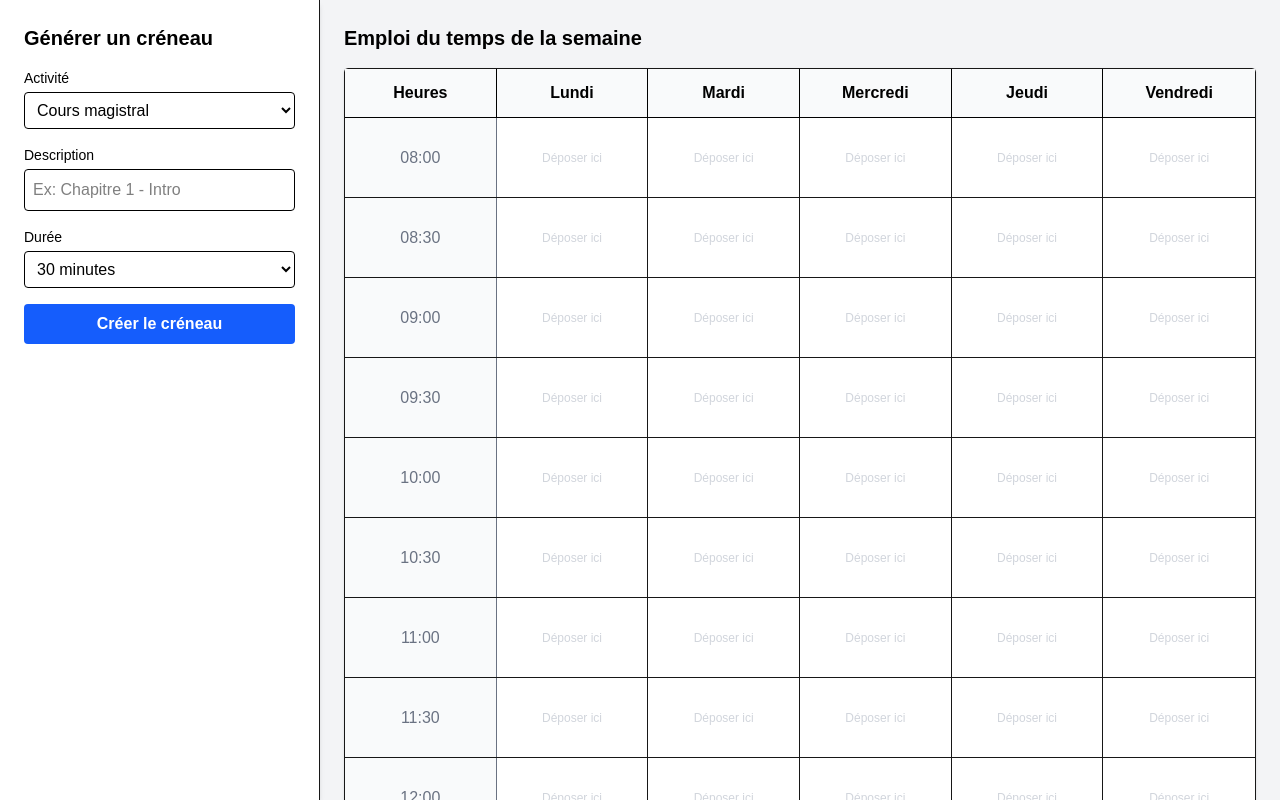
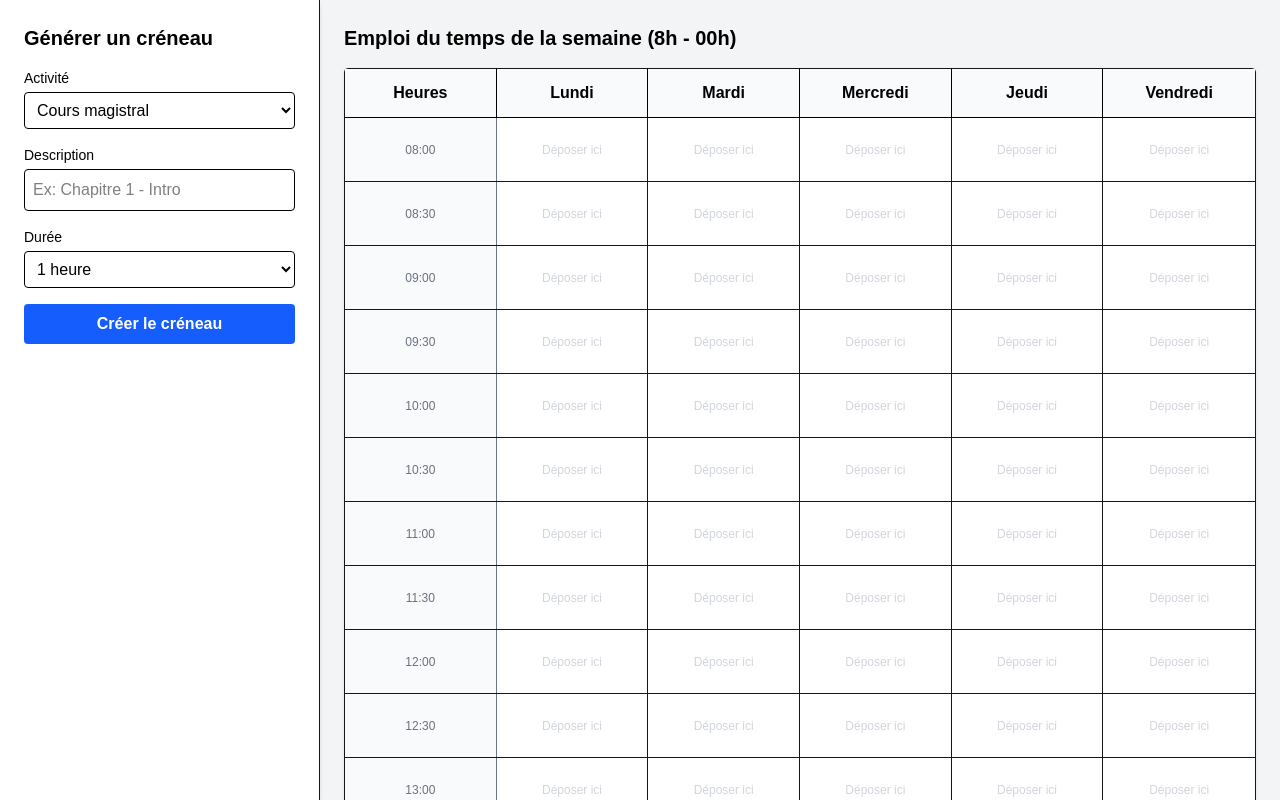
Before and after one commit to lukasv-code/projet_agenda, a Next.js app: page / in a window 1280 px wide. Built offline with nearby package versions, Linux system fonts and the light colour scheme.

Commit message:
feat: initialisation propre du projet Next.js 4

```diff
--- a/app/page.tsx
+++ b/app/page.tsx
@@ -28,32 +28,36 @@ const activitiesData = [
 interface Slot {
   activity: string;
   description: string;
-  duration: number;
+  duration: number; // en minutes (30, 60, 90, 120...)
   color: string;
+  isCovered?: boolean; // Pour masquer les cellules en dessous si le créneau dure plus de 30 min
 }
 
 const jours = ["Lundi", "Mardi", "Mercredi", "Jeudi", "Vendredi"];
-const heures = [
-  "08:00",
-  "08:30",
-  "09:00",
-  "09:30",
-  "10:00",
-  "10:30",
-  "11:00",
-  "11:30",
-  "12:00",
-];
+
+// Génération automatique des heures de 08:00 à 00:00 par tranches de 30 minutes
+const generateHours = () => {
+  const list = [];
+  for (let h = 8; h <= 23; h++) {
+    const hourStr = h < 10 ? `0${h}` : `${h}`;
+    list.push(`${hourStr}:00`);
+    list.push(`${hourStr}:30`);
+  }
+  list.push("00:00");
+  return list;
+};
+
+const heures = generateHours();
 
 export default function AgendaApp() {
   const [description, setDescription] = useState("");
   const [selectedActivity, setSelectedActivity] = useState(
     activitiesData[0].name,
   );
-  const [duration, setDuration] = useState("30");
+  const [duration, setDuration] = useState("60");
   const [generatedSlot, setGeneratedSlot] = useState<Slot | null>(null);
 
-  // Stocke les créneaux placés dans la grille : clé = "Jour-Heure" (ex: "Lundi-08:00")
+  // Stocke les créneaux placés : clé = "Jour-Heure"
   const [schedule, setSchedule] = useState<{ [key: string]: Slot }>({});
 
   const handleGenerate = (e: React.FormEvent) => {
@@ -69,15 +73,35 @@ export default function AgendaApp() {
     });
   };
 
-  const handleDrop = (jour: string, heure: string) => {
-    if (generatedSlot) {
-      const cellKey = `${jour}-${heure}`;
-      setSchedule((prev) => ({
-        ...prev,
-        [cellKey]: generatedSlot,
-      }));
-      setGeneratedSlot(null); // Retire le créneau de la zone de gauche une fois placé
+  const handleDrop = (jour: string, heureDebut: string) => {
+    if (!generatedSlot) return;
+
+    const numBlocks = generatedSlot.duration / 30; // Ex: 120 min / 30 = 4 blocs
+    const startIndex = heures.indexOf(heureDebut);
+
+    if (startIndex === -1) return;
+
+    const newSchedule = { ...schedule };
+
+    // Place le créneau principal sur la case de départ
+    const startKey = `${jour}-${heureDebut}`;
+    newSchedule[startKey] = generatedSlot;
+
+    // Marque les blocs suivants comme "couverts" pour la durée du créneau
+    for (let i = 1; i < numBlocks; i++) {
+      const nextIndex = startIndex + i;
+      if (nextIndex < heures.length) {
+        const nextHeure = heures[nextIndex];
+        const nextKey = `${jour}-${nextHeure}`;
+        newSchedule[nextKey] = {
+          ...generatedSlot,
+          isCovered: true, // Indique que c'est une cellule occupée par le prolongement du dessus
+        };
+      }
     }
+
+    setSchedule(newSchedule);
+    setGeneratedSlot(null);
   };
 
   return (
@@ -131,6 +155,8 @@ export default function AgendaApp() {
                 <option value="30">30 minutes</option>
                 <option value="60">1 heure</option>
                 <option value="90">1 heure 30</option>
+                <option value="120">2 heures</option>
+                <option value="180">3 heures</option>
               </select>
             </div>
 
@@ -158,13 +184,13 @@ export default function AgendaApp() {
         </div>
       </div>
 
-      {/* COLONNE DE DROITE : Grille Emploi du temps (Jours x Heures) */}
+      {/* COLONNE DE DROITE : Grille Emploi du temps (Jours x Heures jusqu'à 00:00) */}
       <div className="w-3/4 p-6 overflow-auto">
         <h2 className="text-xl font-bold mb-4 text-black">
-          Emploi du temps de la semaine
+          Emploi du temps de la semaine (8h - 00h)
         </h2>
         <div className="bg-white rounded shadow border inline-block min-w-full">
-          <div className="grid grid-cols-6 border-b bg-gray-50 text-black font-semibold text-center">
+          <div className="grid grid-cols-6 border-b bg-gray-50 text-black font-semibold text-center sticky top-0 z-10">
             <div className="p-3 border-r">Heures</div>
             {jours.map((jour) => (
               <div key={jour} className="p-3 border-r last:border-r-0">
@@ -176,10 +202,10 @@ export default function AgendaApp() {
           {heures.map((heure) => (
             <div
               key={heure}
-              className="grid grid-cols-6 border-b last:border-b-0 h-20"
+              className="grid grid-cols-6 border-b last:border-b-0 h-16"
             >
               {/* Colonne des heures */}
-              <div className="p-3 border-r text-gray-500 font-medium text-center flex items-center justify-center bg-gray-50">
+              <div className="p-2 border-r text-gray-500 font-medium text-center flex items-center justify-center bg-gray-50 text-xs">
                 {heure}
               </div>
 
@@ -187,6 +213,16 @@ export default function AgendaApp() {
               {jours.map((jour) => {
                 const cellKey = `${jour}-${heure}`;
                 const slotInCell = schedule[cellKey];
+
+                // Si la cellule est masquée car couverte par un créneau plus long du dessus, on ne l'affiche pas
+                if (slotInCell?.isCovered) {
+                  return (
+                    <div
+                      key={jour}
+                      className="border-r last:border-r-0 bg-gray-50/50"
+                    ></div>
+                  );
+                }
 
                 return (
                   <div
@@ -197,7 +233,10 @@ export default function AgendaApp() {
                   >
                     {slotInCell ? (
                       <div
-                        className={`w-full h-full p-2 rounded border text-xs shadow-sm overflow-hidden flex flex-col justify-between ${slotInCell.color}`}
+                        className={`w-full p-2 rounded border text-xs shadow-sm overflow-hidden flex flex-col justify-between ${slotInCell.color}`}
+                        style={{
+                          height: `${(slotInCell.duration / 30) * 4}rem`,
+                        }} // Ajuste la hauteur visuelle selon le nombre de blocs de 30 min
                       >
                         <span className="font-bold truncate">
                           {slotInCell.activity}
```
